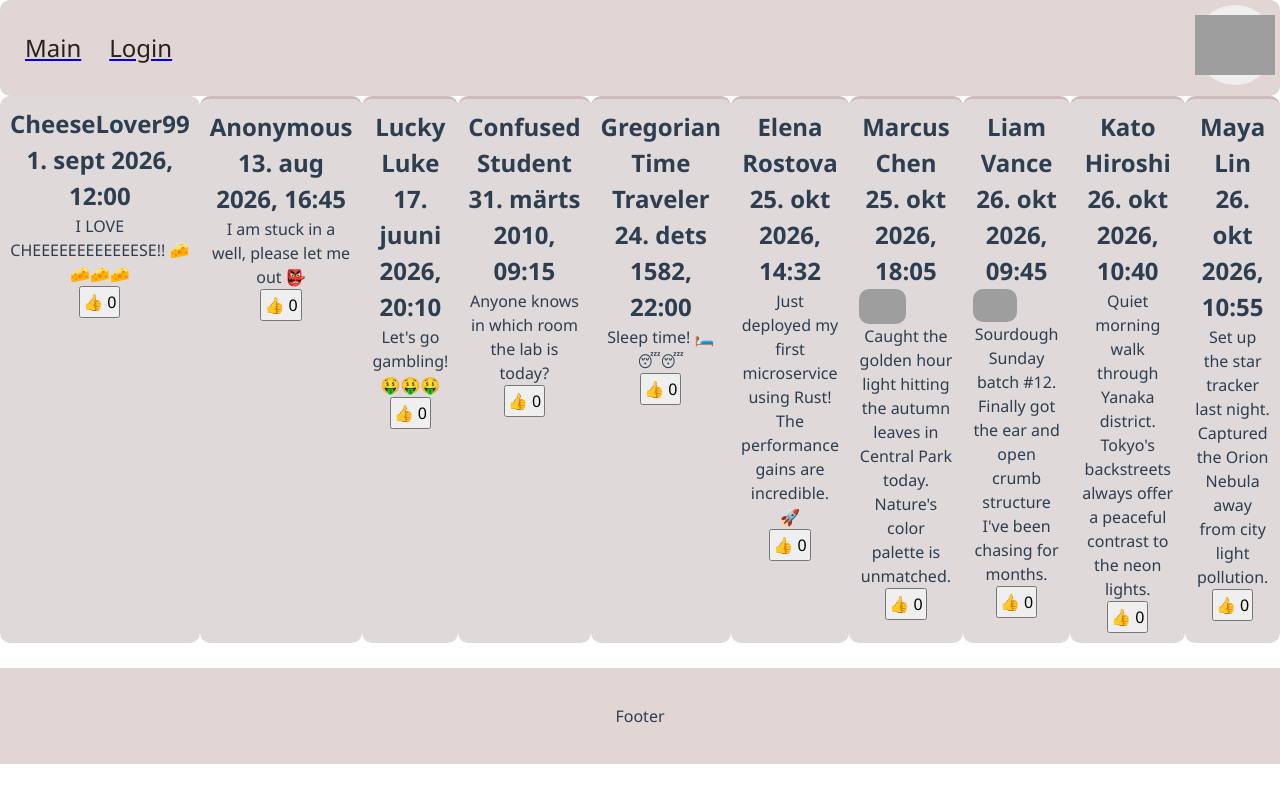
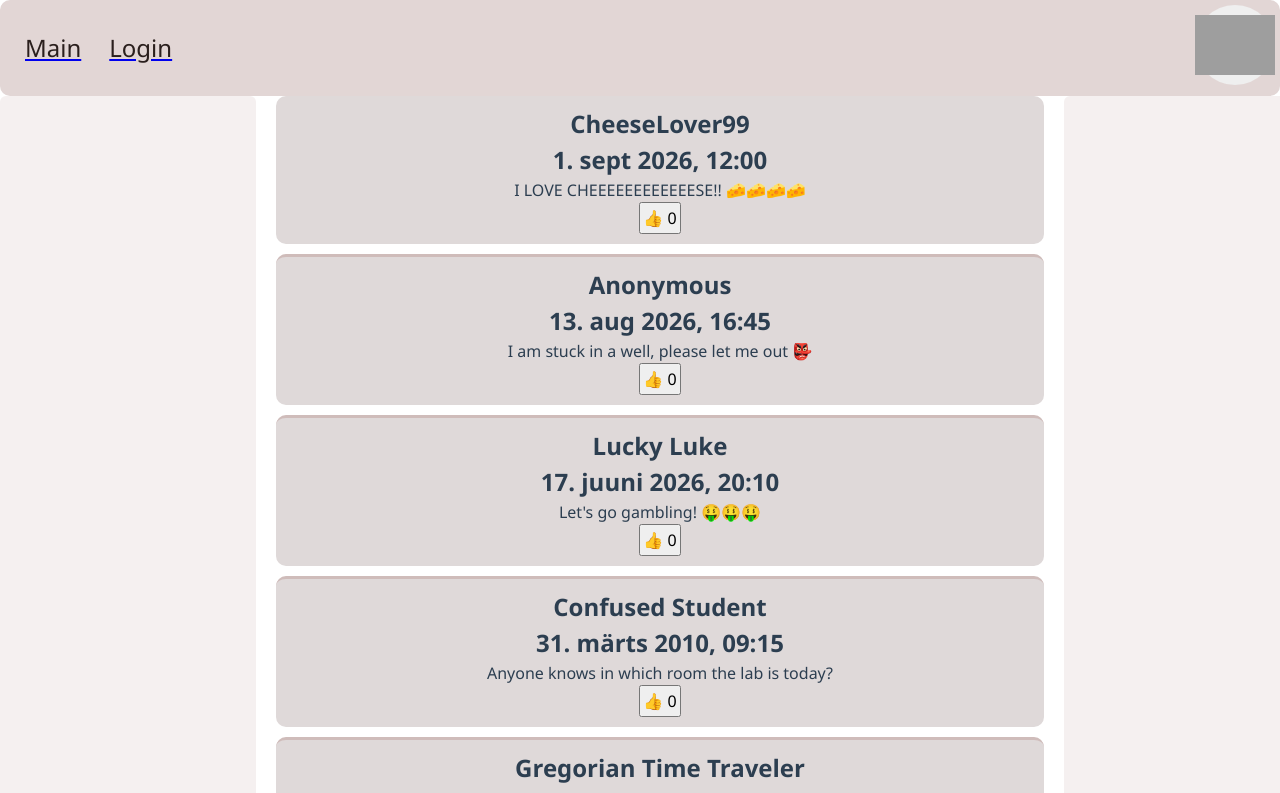
Before and after one commit to Kevinoo5/WebDev, a Vue app: page /login in a window 1280 px wide. Shown: the top 793 px of the page. Built offline with nearby package versions, Linux system fonts and the light colour scheme; grey boxes are pictures that could not be loaded.

Commit message:
Fixed front page

```diff
--- a/src/router/index.js
+++ b/src/router/index.js
@@ -11,15 +11,6 @@ const routes = [{
         path: '/login',
         name: 'login',
         component: Login
-    },
-    {
-        path: '/about',
-        name: 'about',
-        // route level code-splitting
-        // this generates a separate chunk (about.[hash].js) for this route
-        // which is lazy-loaded when the route is visited.
-        component: () =>
-            import ( /* webpackChunkName: "about" */ '../views/AboutView.vue')
     }
 ]
 
--- a/src/style.css
+++ b/src/style.css
@@ -170,7 +170,6 @@ main {
 .main-layout {
     display: grid;
     grid-template-columns: 20% 60% 20%;
-    margin: 10px;
     column-gap: 20px;
     overflow: hidden;
     height: 100%;
--- a/src/views/HomeView.vue
+++ b/src/views/HomeView.vue
@@ -1,12 +1,16 @@
 <template>
   <div class="home">
     <Header />
-      <main id="posts" class="feed">
-        <Post
+      <main class="main-layout">
+        <div></div>
+        <section class="posts" id="posts" aria-label="Posts">
+          <Post
             v-for="post in posts"
             :key="post.post_id"
             :post="post"
         />
+        </section>
+        <div></div>
       </main>
     <Footer />
   </div>
--- a/src/views/Login.vue
+++ b/src/views/Login.vue
@@ -8,7 +8,6 @@
 <script>
 import Header from "@/components/Header.vue";
 import Footer from "@/components/Footer.vue";
-import {mapState} from "vuex";
 
 export default {
   name: 'Login',
```
